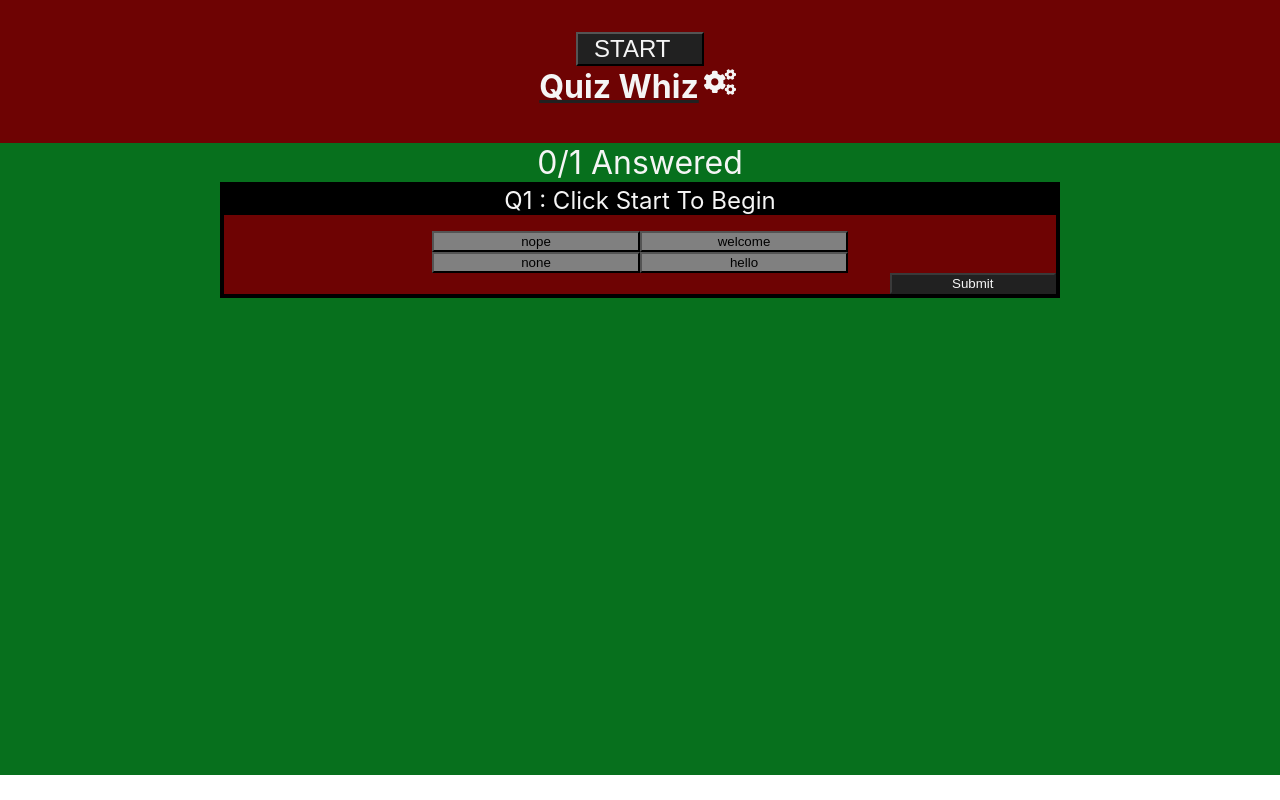
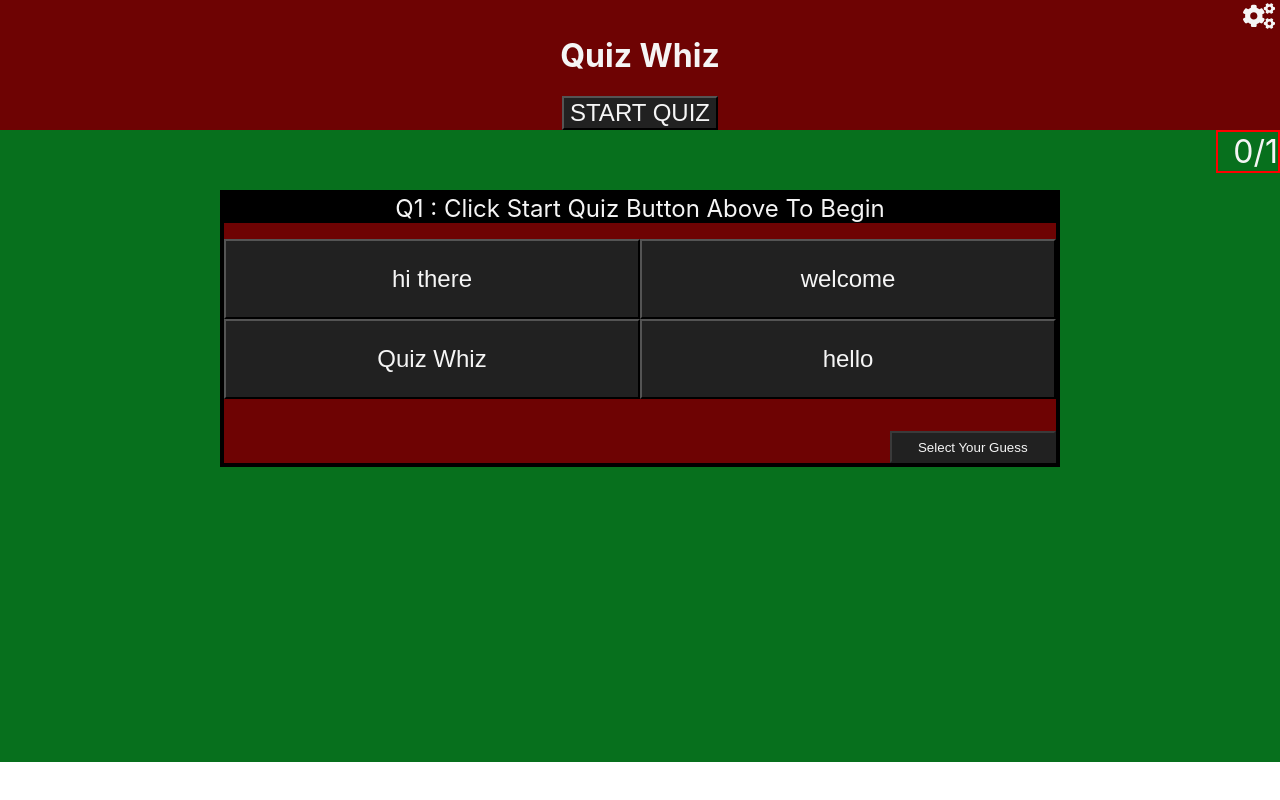
Before and after one commit to dariquewarren/triviaapp, a React (Create React App) app: page / in a window 1280 px wide. Built offline with nearby package versions, Linux system fonts and the light colour scheme.

Commit message:
more ui changes

```diff
--- a/src/App.js
+++ b/src/App.js
@@ -7,11 +7,11 @@ import MainHeader from './Components/MainHeader';
 
 function App() {
   var testArray =[{
-    question: ' Click Start To Begin',
+    question: ' Click Start Quiz Button Above To Begin',
     category : 'boolean',
     type :'none',
-    correct_answer: 'none',
-    incorrect_answers: ['nope', 'welcome', 'hello']
+    correct_answer: 'Quiz Whiz',
+    incorrect_answers: ['hi there', 'welcome', 'hello']
   }]
 const [quizData, setQuizData] = useState(testArray)
 const [quizAnswers, setQuizAnswers] = useState([])
--- a/src/Components/MainHeader.js
+++ b/src/Components/MainHeader.js
@@ -55,30 +55,11 @@ console.log('not equal quizDataReference',quizDataReference )
 
     }, [show, props.quizData])
     return (
-        <div style={{border:'5px solid #6e0303', backgroundColor: '#6e0303'}}>
+        <div style={{ backgroundColor:(showSettings)? '#212121' : '#6e0303'}}>
 
-<h1 style={{color: 'whitesmoke', textDecoration:(showSettings) ?'none': 'underline', textDecorationColor:(showSettings)? 'none' : '#212121'}}>
-
-<button
-            onClick={()=>{
-              props.setQuizData([])
-              props.setQuizAnswers([])
-              props.addQuestionsAnswered(0)
-              props.toggleShowResultsPage(false)
-             props.getTriviaData(qAmount, qCategory, qDifficulty, qType)
-             console.log(props.quizData)
-           }}
-           style={{marginLeft: '5px',marginRight: '5px', marginTop:'0rem' , marginBottom: '0rem', height: 'auto', width:'8rem',fontSize: '1.5rem', paddingLeft: '1rem', paddingRight: '2rem',  backgroundColor: '#212121', color:'whitesmoke'}}
-            >START  </button>
-
-            <p style={{marginLeft: '5px',marginRight: '5px', marginTop:'0rem', color:'whitesmoke'}}>
-             {(showSettings) ? 'Quiz Settings': 'Quiz Whiz'}
-            <FaCogs
-            style={(showSettings)?
-                {marginLeft: '5px',marginRight: '5px',height: '4rem', width:'4rem', backgroundColor: '#6e0303', color:'#212121'}
-                :
-                {marginLeft: '5px',marginRight: '5px',height: '2rem', width:'2rem', backgroundColor: '#6e0303', color:'whitesmoke'}
-                }            onClick={()=>{
+        <details style={{ backgroundColor: (showSettings)? '#212121' :'', border:(showSettings)? '2px solid #212121': '' }} >
+        <summary style={{listStyle: 'none', textAlign: 'right', backgroundColor:(showSettings) ? '#212121' : ''}}>  <FaCogs
+        style={{marginLeft: '5px',marginRight: '5px',height: '2rem', width:'2rem', backgroundColor: '#6e0303', color:'whitesmoke'}}            onClick={()=>{
             console.log('show/hide settings')
             if(showSettings){
                 toggleShowDifficulty(false)
@@ -94,21 +75,12 @@ console.log('not equal quizDataReference',quizDataReference )
         }}
 
           />
+</summary>
+        </details>
 
-
-            </p>
-
-
-
+        <h1 style={{marginLeft: '5px',marginRight: '5px', marginTop:'0rem', backgroundColor:(showSettings) ? '#212121' : '',  color: 'whitesmoke'}}>
+        {(showSettings) ? 'Quiz Settings': 'Quiz Whiz'}
        </h1>
-
-
-
-
-
-
-
-
 
         {
             (showSettings)
@@ -122,6 +94,17 @@ console.log('not equal quizDataReference',quizDataReference )
             category={categoryName.toUpperCase()}
             />
 
+            <button
+            onClick={()=>{
+              props.setQuizData([])
+              props.setQuizAnswers([])
+              props.addQuestionsAnswered(0)
+              props.toggleShowResultsPage(false)
+             props.getTriviaData(qAmount, qCategory, qDifficulty, qType)
+             console.log(props.quizData)
+           }}
+           style={{marginLeft: 'auto',marginRight: 'auto' ,marginBottom: '1rem',height: 'auto', width:'auto',fontSize: '1.5rem', backgroundColor: '#07701d', color:'whitesmoke'}}
+            >START QUIZ </button>
             <SettingsMenu
             amount={qAmount} category={qCategory}
             difficulty={qDifficulty} type={qType}
@@ -147,10 +130,20 @@ console.log('not equal quizDataReference',quizDataReference )
        </div>
 
             :
-<p></p>
+
+            <button
+
+            onClick={()=>{
+              props.setQuizData([])
+              props.setQuizAnswers([])
+              props.addQuestionsAnswered(0)
+              props.toggleShowResultsPage(false)
+             props.getTriviaData(qAmount, qCategory, qDifficulty, qType)
+             console.log(props.quizData)
+           }}
+           style={{marginLeft: 'auto',marginRight: 'auto' ,height: 'auto', width:'auto',fontSize: '1.5rem', backgroundColor: '#212121', color:'whitesmoke'}}
+            >START QUIZ </button>
         }
-
-
 
 
 
--- a/src/Components/QuestionCard.js
+++ b/src/Components/QuestionCard.js
@@ -179,8 +179,7 @@ useEffect(()=>{
         {border: '4px solid black', marginLeft: 'auto', marginRight: 'auto', width:'65%', backgroundColor: '#6e0303', color: 'whitesmoke'}
             }
      >
-     <Card.Header style={{fontSize: '1.5rem', backgroundColor:'black'}}>Q{props.questionNumber} : {decodeURI(props.question)}</Card.Header>
-     <h3 style={{fontSize: '1rem',marginTop: '0rem',backgroundColor: '#07701d', color: 'whitesmoke'}}> {(userGuess === 'SELECT AN ANSWER')? `` : `Your Guess: ${userGuess}`} </h3>
+     <Card.Header style={{fontSize: '1.5rem', backgroundColor:'black', marginBottom:'1rem'}}>Q{props.questionNumber} : {decodeURI(props.question)}</Card.Header>
 
      <Form
      onSubmit={(e)=>{
@@ -199,11 +198,11 @@ useEffect(()=>{
 
 
 <div
-style={{ display:'flex', flexDirection: 'row', alignItems: 'center', justifyContent: 'center', width: '50%', marginLeft: 'auto', marginRight: 'auto'}}
+style={{ display:'flex', flexDirection: 'row', alignItems: 'center', justifyContent: 'center', height: '5rem', width: '100%'}}
 >
 <Button
 value={realAnswersArray[0]}
-style={ (userGuess === realAnswersArray[0]) ?{ backgroundColor: '#07701d', width:'50%'}:{ backgroundColor: 'grey', width:'50%'} }
+style={ {color: 'whitesmoke', backgroundColor:(userGuess === realAnswersArray[0]) ? '#07701d': '#212121', height: '100%', width: '50%', fontSize:(userGuess === realAnswersArray[0])?'2rem': '1.5rem', fontWeight:(userGuess === realAnswersArray[0])?'bold': '', textDecoration:(userGuess === realAnswersArray[0])?'underline': '', textWrap: 'overflow'}}
 onClick={(e)=>{
     e.preventDefault()
     changeUserGuess(e.target.value)
@@ -212,7 +211,7 @@ onClick={(e)=>{
 >{realAnswersArray[0]}</Button>
 <Button
 value={realAnswersArray[1]}
-style={ (userGuess === realAnswersArray[1]) ?{ backgroundColor: '#07701d', width:'50%'}:{ backgroundColor: 'grey', width:'50%'} }
+style={ {color: 'whitesmoke', backgroundColor:(userGuess === realAnswersArray[1]) ? '#07701d': '#212121', height: '100%', width: '50%', fontSize:(userGuess === realAnswersArray[1])?'2rem': '1.5rem', fontWeight:(userGuess === realAnswersArray[1])?'bold': '', textDecoration:(userGuess === realAnswersArray[1])?'underline': '', textWrap: 'overflow'}}
 onClick={(e)=>{
     e.preventDefault()
     changeUserGuess(e.target.value)
@@ -221,10 +220,10 @@ onClick={(e)=>{
 >{realAnswersArray[1]}</Button>
 
 </div>
-<div style={{display:'flex', flexDirection: 'row',alignItems: 'center', justifyContent: 'center', width: '50%', marginLeft: 'auto', marginRight: 'auto'}}>
+<div style={{display:'flex', flexDirection: 'row',alignItems: 'center', justifyContent: 'center',height:'5rem', width: '100%'}}>
 <Button
 value={realAnswersArray[2]}
-style={ (userGuess === realAnswersArray[2]) ?{ backgroundColor: '#07701d', width:'50%'}:{ backgroundColor: 'grey', width:'50%'} }
+style={ {color: 'whitesmoke', backgroundColor:(userGuess === realAnswersArray[2]) ? '#07701d': '#212121', height: '100%', width: '50%', fontSize:(userGuess === realAnswersArray[2])?'2rem': '1.5rem', fontWeight:(userGuess === realAnswersArray[2])?'bold': '', textDecoration:(userGuess === realAnswersArray[2])?'underline': '', textWrap: 'overflow'}}
 onClick={(e)=>{
     e.preventDefault()
     changeUserGuess(e.target.value)
@@ -233,7 +232,7 @@ onClick={(e)=>{
 >{realAnswersArray[2]}</Button>
 <Button
 value={realAnswersArray[3]}
-style={ (userGuess === realAnswersArray[3]) ?{ backgroundColor: '#07701d', width:'50%'}:{ backgroundColor: 'grey', width:'50%'} }
+style={ {color: 'whitesmoke', backgroundColor:(userGuess === realAnswersArray[3]) ? '#07701d': '#212121', height: '100%', width: '50%', fontSize:(userGuess === realAnswersArray[3])?'2rem': '1.5rem', fontWeight:(userGuess === realAnswersArray[3])?'bold': '', textDecoration:(userGuess === realAnswersArray[3])?'underline': '', textWrap: 'overflow'}}
 onClick={(e)=>{
     e.preventDefault()
     changeUserGuess(e.target.value)
@@ -247,10 +246,10 @@ onClick={(e)=>{
     display: 'flex', flexDirection: 'row',  marginLeft:'80%'
    }}>
      <Button
-     style={{width: '100%', backgroundColor: (userGuess === 'SELECT AN ANSWER')?'#212121' : '#07701d', color:'whitesmoke'}}
+     style={{width: '100%', height: '2rem',  marginTop:'2rem', backgroundColor: (userGuess === 'SELECT AN ANSWER')?'#212121' : '#07701d', color:'whitesmoke'}}
      disabled={(userGuess=== 'SELECT AN ANSWER') ? true : false}
      bg='primary' type='submit'
-     >Submit</Button>
+     >{(userGuess=== 'SELECT AN ANSWER') ? 'Select Your Guess' : 'Submit'}</Button>
 
      </Card.Footer>
      </Form>
--- a/src/Components/QuizPage.js
+++ b/src/Components/QuizPage.js
@@ -38,18 +38,20 @@ function QuizPage(props) {
     return  (
         <div style={{backgroundColor: '#07701d', paddingBottom: '2rem', minHeight: '75vh',height:'auto'}}>
 
-
   {(props.showResultsPage)
     ?
     <p></p>
     :
+    <aside style={{border: '2px solid red', height: 'auto', width: 'auto', paddingLeft:'15px', marginLeft:'15px', float:'right'}} >
     <Badge style={{width:'50%', color: 'whitesmoke', fontSize: '2rem'}}>
-    {props.questionsAnswered}/{(props.quiz) ? props.quiz.length : 'undefined'} Answered
+    {props.questionsAnswered}/{(props.quiz) ? props.quiz.length : 'undefined'}
 
 </Badge>
+</aside>
   }
     <br/>
-
+    <br/>
+    <br/>
 
       {
           (props.quiz && props.showResultsPage === false)
@@ -69,9 +71,8 @@ function QuizPage(props) {
             )
           })
            :
-           <ResultsPage  quizLength={props.quiz.length} quizResults={props.quizAnswers} />
+           <ResultsPage quizLength={props.quiz.length} quizResults={props.quizAnswers} />
       }
-
 
         </div>
     )
--- a/src/Components/ResultsCard.js
+++ b/src/Components/ResultsCard.js
@@ -5,11 +5,11 @@ function ResultsCard(props) {
     return (
         <div
         style={
-            {backgroundColor: (props.isGuessCorrect)? '#07701d': '#6e0303',color: 'whitesmoke', border: '4px solid #212121', marginLeft: 'auto', marginRight: 'auto',
+            {backgroundColor: (props.isGuessCorrect)? '#07701d': '#6e0303',color: 'whitesmoke', border: '8px ridge whitesmoke', marginLeft: 'auto', marginRight: 'auto',
             width:'90%', color: 'whitesmoke', fontSize: '1.5rem', marginBottom: '.5rem'}}
         >
             <Card >
-            <Card.Header style={{fontSize: '2rem', fontWeight: 'bold',marginLeft: 'auto', marginRight:'auto', width: 'auto'}}>question # {props.questionNumber} : {props.question}</Card.Header>
+            <Card.Header style={{fontSize: '2rem', fontWeight: 'bold',marginLeft: 'auto', marginRight:'auto', width: 'auto'}}># {props.questionNumber} : {props.question}</Card.Header>
 
             <Card.Header >
            <Badge pill style={{color:'whitesmoke', paddingLeft: '1px', paddingRight: '1px', paddingBottom: '1px'}}>
@@ -28,11 +28,7 @@ function ResultsCard(props) {
             <br></br>
             {props.userGuess}</Card.Header>
 
-            <button
-            onClick={()=>{
-                console.log('results card props', props)
-            }}
-            >results card data button</button>
+
             </Card>
         </div>
     )
```
Also changed, not shown: src/Components/ResultsPage.js (+38 -23 lines). Lines whose indentation alone changed are shown as unchanged.
